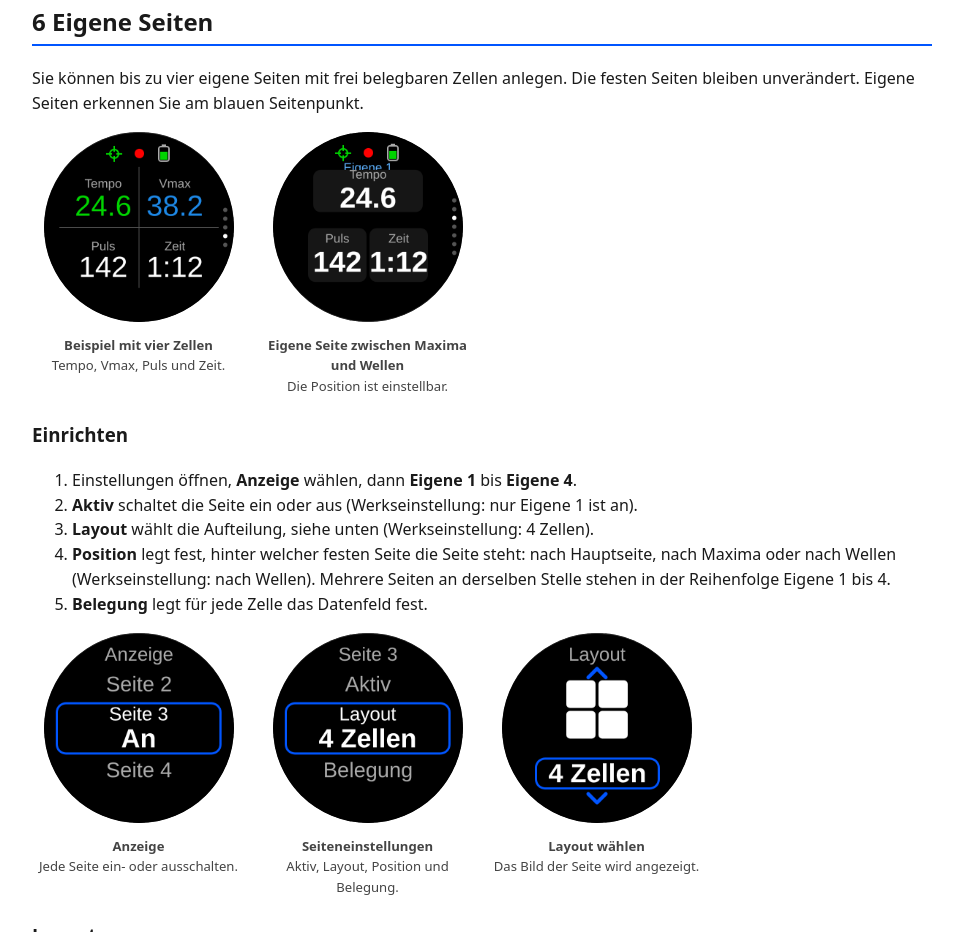
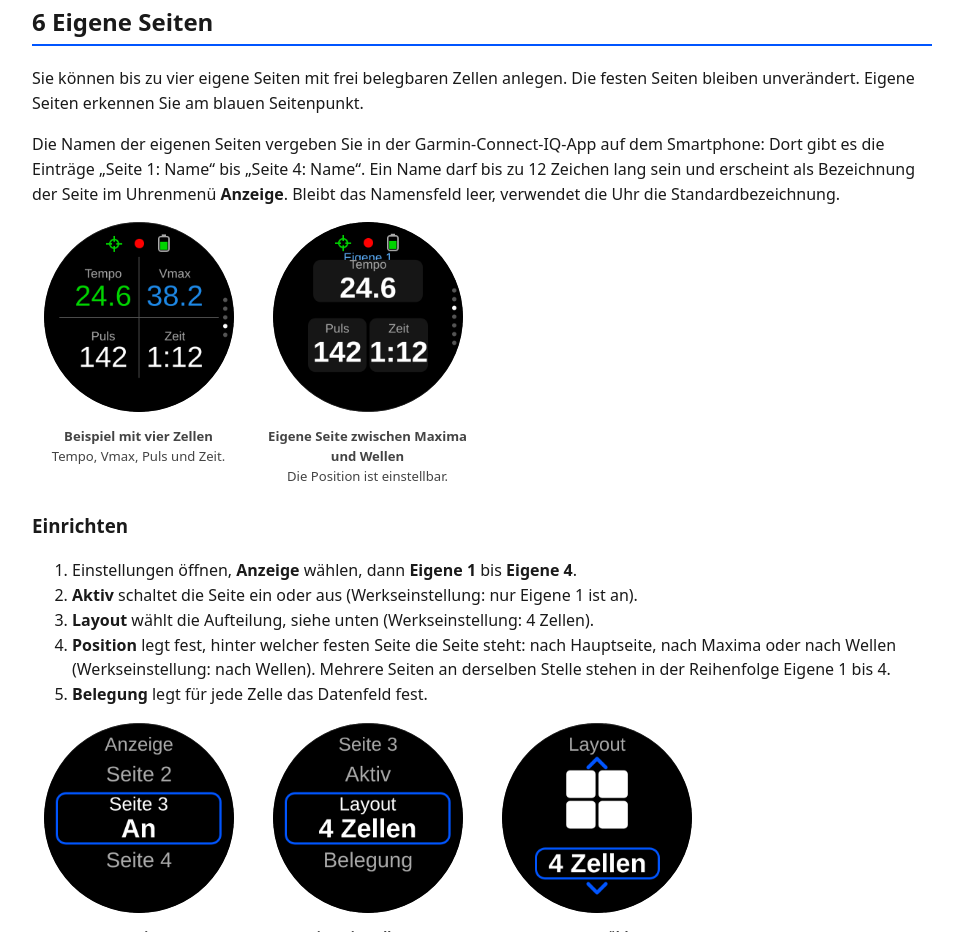
Before and after one commit to AndiSGreenED/surfsapp, a plain HTML site: page anleitung/index.html in a window 1280 px wide. Shown: the part 5309-6241 px from the top of the page, without its empty margins (158-1121 px from the left). Drawn offline with Linux system fonts and the light colour scheme.

Commit message:
IQ-App-Seitennamen in Anleitung ergänzen
Co-authored-by: Copilot <223556219+Copilot@users.noreply.github.com>

```diff
--- a/anleitung/index.html
+++ b/anleitung/index.html
@@ -260,6 +260,7 @@
     </div>
     <h2 id="a6">6 Eigene Seiten</h2>
     <p>Sie können bis zu vier eigene Seiten mit frei belegbaren Zellen anlegen. Die festen Seiten bleiben unverändert. Eigene Seiten erkennen Sie am blauen Seitenpunkt.</p>
+    <p>Die Namen der eigenen Seiten vergeben Sie in der Garmin-Connect-IQ-App auf dem Smartphone: Dort gibt es die Einträge „Seite 1: Name“ bis „Seite 4: Name“. Ein Name darf bis zu 12 Zeichen lang sein und erscheint als Bezeichnung der Seite im Uhrenmenü <b>Anzeige</b>. Bleibt das Namensfeld leer, verwendet die Uhr die Standardbezeichnung.</p>
     <div class="grid">
       <figure>
         <img src="img/Live_05.png" alt="Beispiel mit vier Zellen">
```
